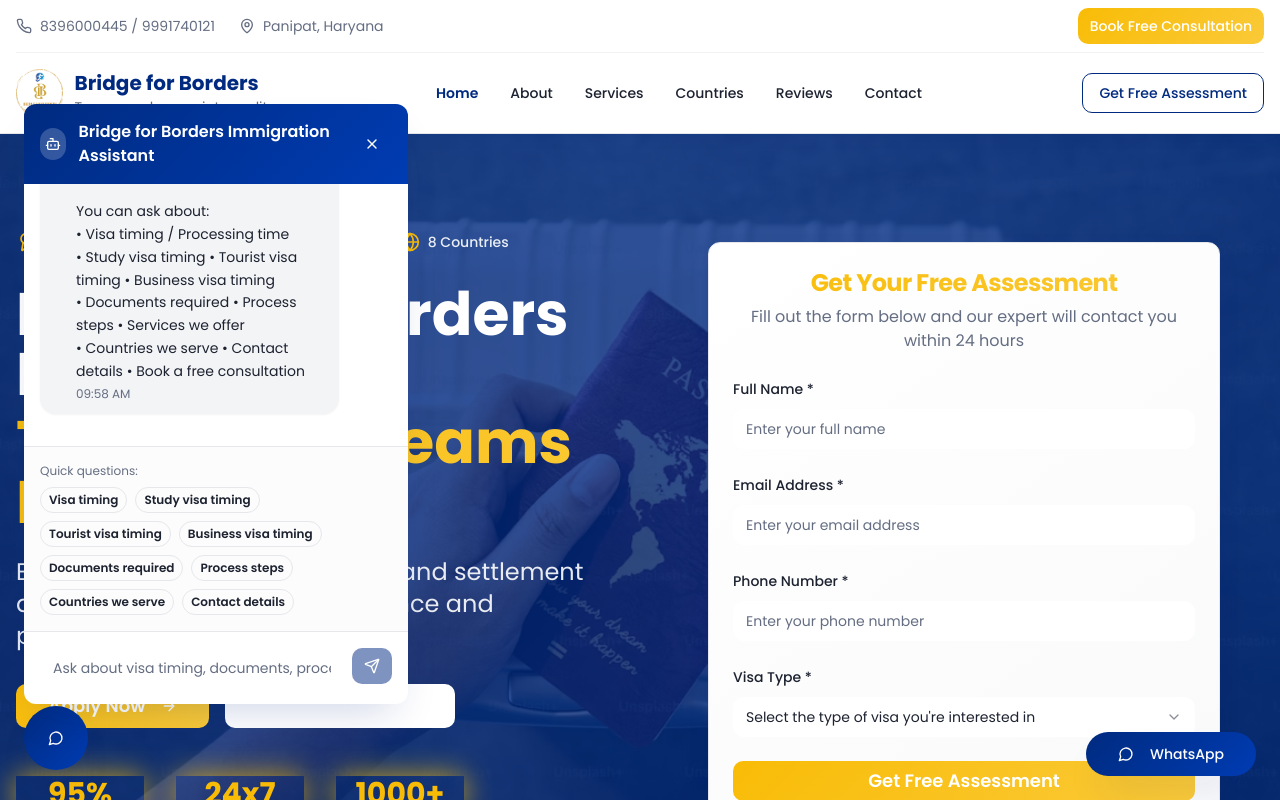
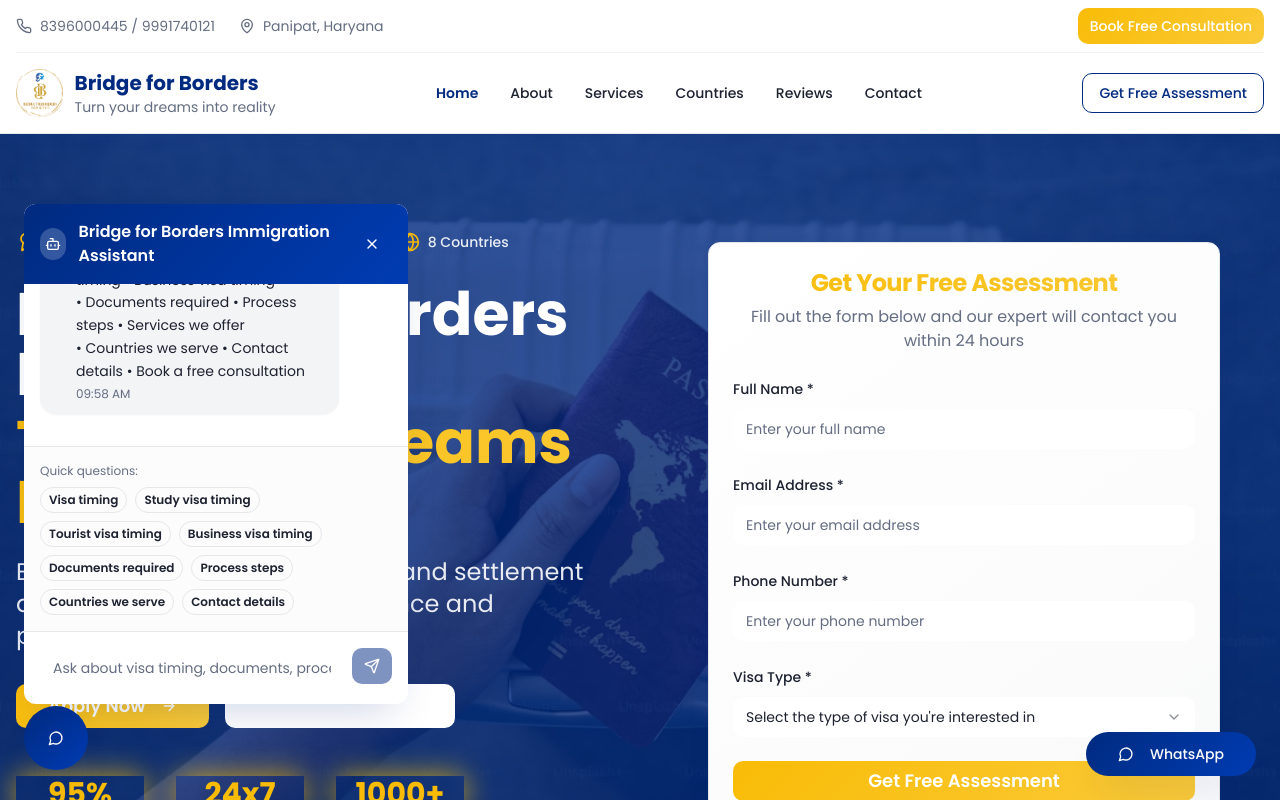
Before and after one commit to Rishabh3421/bb-visa-connect, a React (Vite) app: page / in a window 1280 px wide. Both pictures are taken after a click on the button 56 px from the left and 737 px from the top of the page. Shown: the top 800 px of the page. Built offline with nearby package versions, Linux system fonts and the light colour scheme.

Commit message:
Fix chatbot overlap on laptop
Adjust chatbot positioning on laptop screens to prevent it from overlapping with the header.

```diff
--- a/src/components/ChatBot.tsx
+++ b/src/components/ChatBot.tsx
@@ -283,7 +283,7 @@ ${CONTACT_TEXT}` },
 
       {/* Chat window */}
       {isOpen && (
-        <div className="fixed bottom-24 left-6 w-96 max-w-[calc(100vw-2rem)] h-[600px] z-50 animate-scale-in">
+        <div className="fixed bottom-24 left-6 w-96 max-w-[calc(100vw-2rem)] h-[500px] lg:h-[calc(100vh-180px)] lg:max-h-[500px] z-50 animate-scale-in">
           <Card className="h-full shadow-floating border-0 overflow-hidden flex flex-col">
             {/* Header */}
             <div className="gradient-primary text-white p-4 flex items-center justify-between">
```
